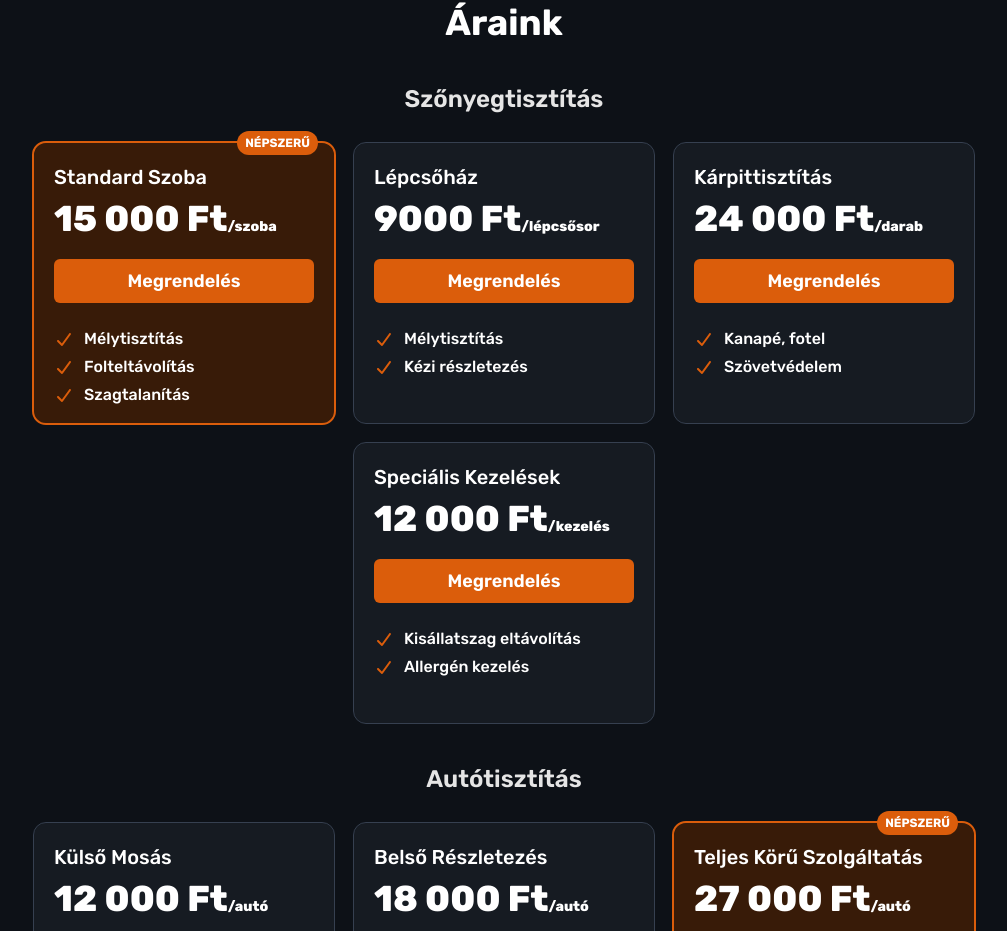
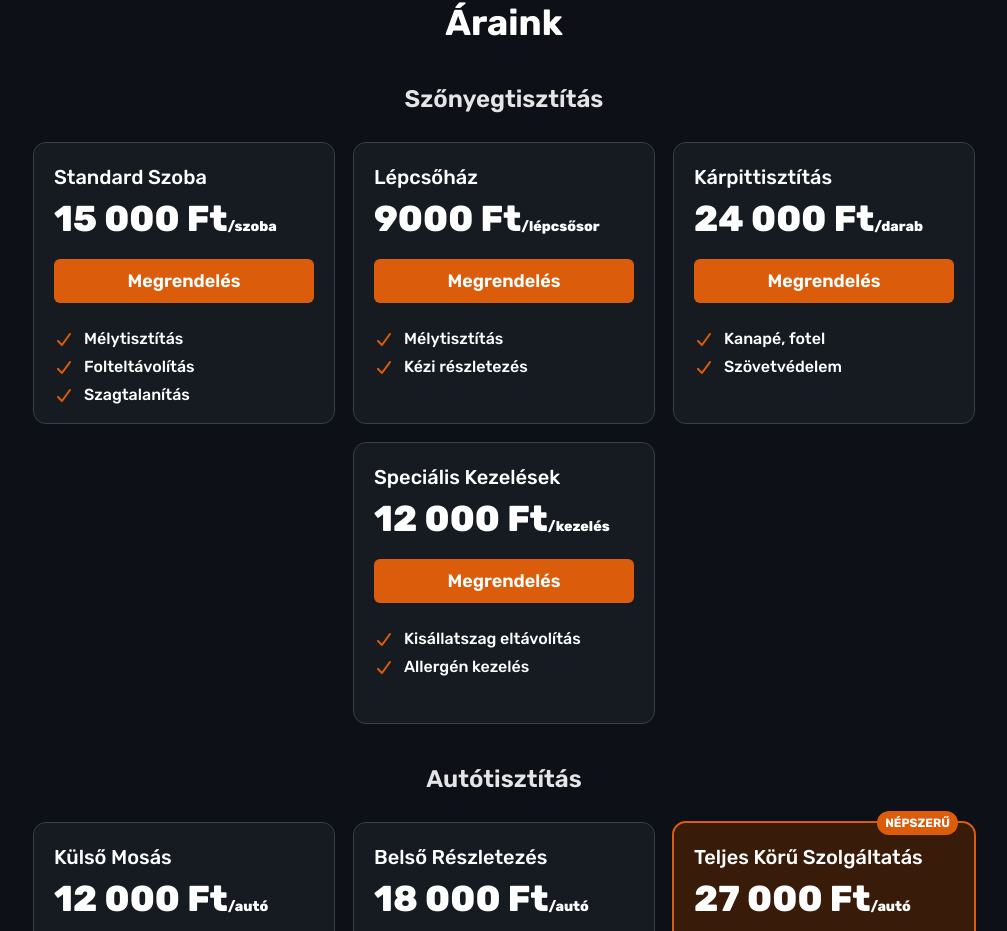
Before and after one commit to Geher-Marcell/carpet_cleaning, a Next.js app: page / in a window 1280 px wide. Shown: the part 2176-3107 px from the top of the page, without its empty margins (136-1143 px from the left). Built offline with nearby package versions, Linux system fonts and the light colour scheme.

Commit message:
szar a kodod darking

```diff
--- a/app/component/pageModules/pricesModule.tsx
+++ b/app/component/pageModules/pricesModule.tsx
@@ -1,4 +1,3 @@
-import { p } from "motion/react-client";
 import OrderWidget from "../widgets/orderWidget";
 
 export default function PriceList() {
@@ -8,7 +7,6 @@ export default function PriceList() {
       price: "15 000",
       unit: "szoba",
       description: ["Mélytisztítás", "Folteltávolítás", "Szagtalanítás"],
-      popular: true,
     },
     {
       title: "Lépcsőház",
@@ -79,7 +77,6 @@ export default function PriceList() {
                 price={service.price}
                 unit={service.unit}
                 description={service.description}
-                popular={service.popular}
               />
             ))}
           </div>
```
